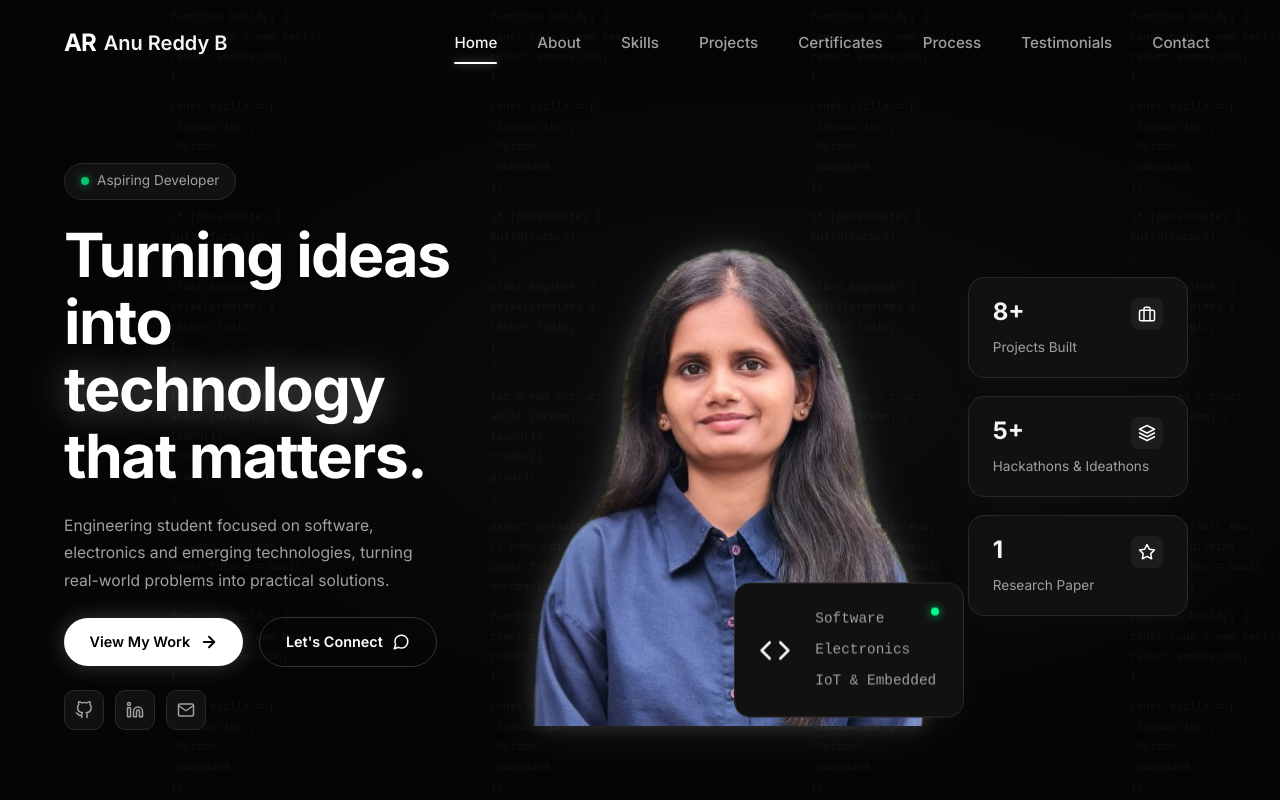
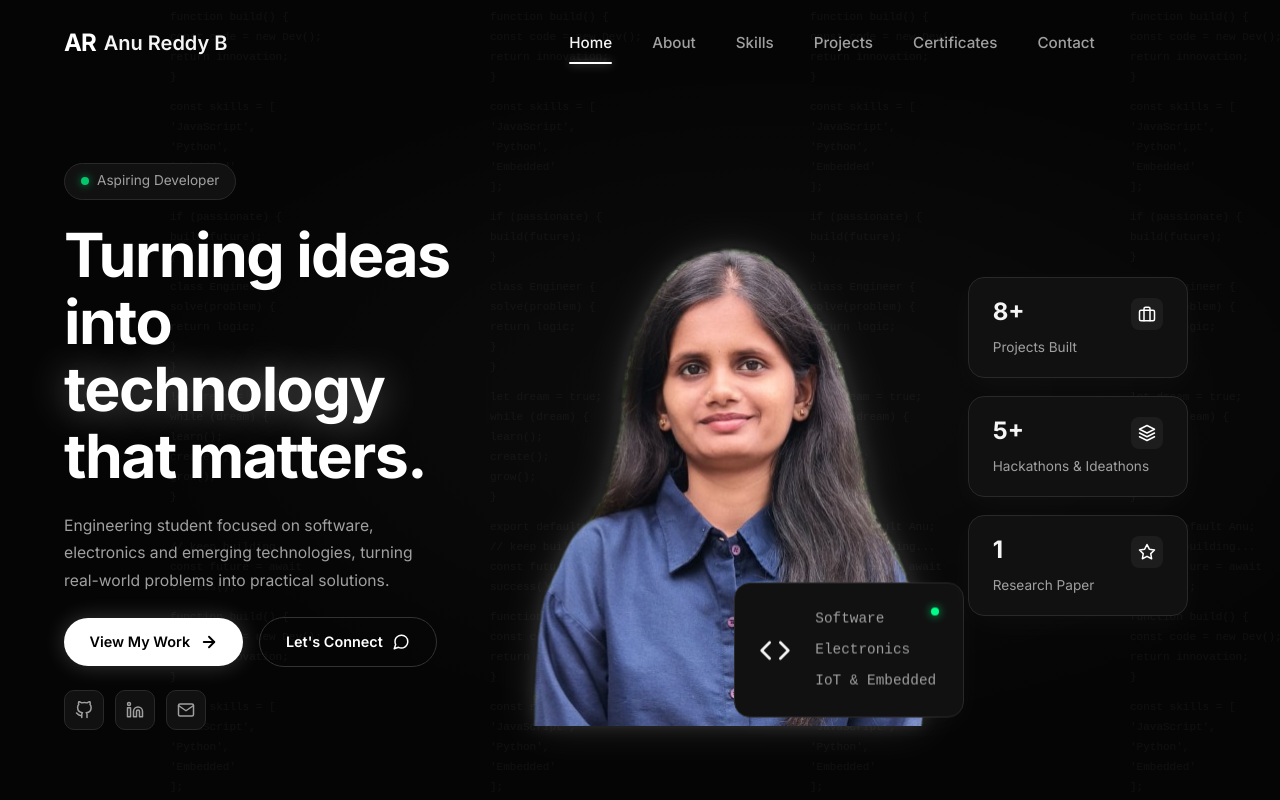
Before and after one commit to anureddyb20/anu, a Next.js app: page / in a window 1280 px wide. Shown: the top 800 px of the page. Built offline with nearby package versions, Linux system fonts and the light colour scheme.

Commit message:
feat: add responsive Navbar component with navigation links

```diff
--- a/src/components/Navbar.tsx
+++ b/src/components/Navbar.tsx
@@ -36,16 +36,7 @@ export default function Navbar() {
             Certificates
           </Link>
         </li>
-        <li>
-          <Link href="#process" className={styles.navLink}>
-            Process
-          </Link>
-        </li>
-        <li>
-          <Link href="#testimonials" className={styles.navLink}>
-            Testimonials
-          </Link>
-        </li>
+
         <li>
           <Link href="#contact" className={styles.navLink}>
             Contact
```
